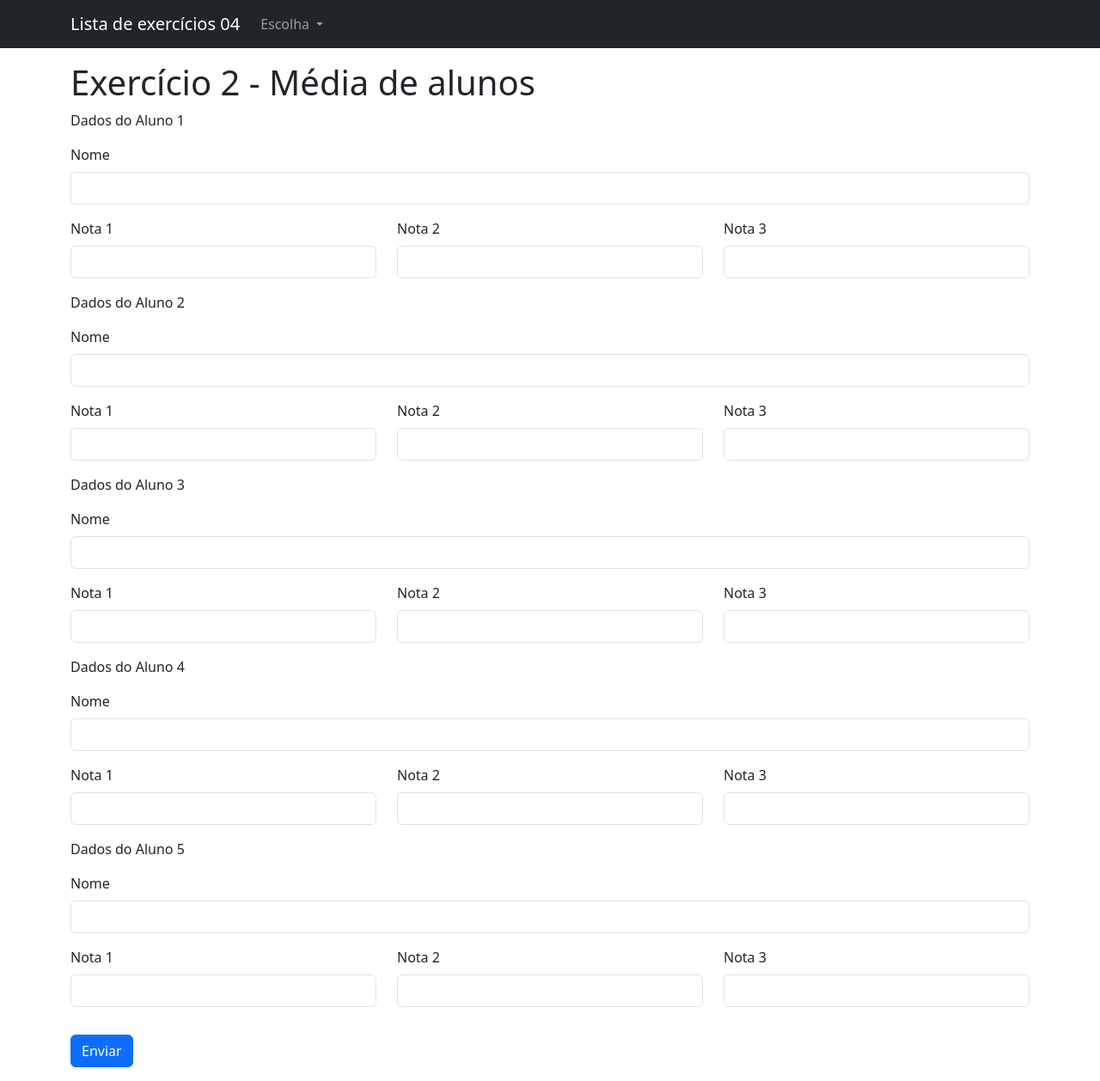
After one commit to moreiragusta28/Eletiva-LP4, a PHP site: page /exercicio_02.php in a window 1280 px wide. The commit adds this page. Shown: the whole page at 86% size. Run offline with PHP 8.4, Linux system fonts and the light colour scheme.

Commit message:
Exercício 02 e correção do nome do formulário do ex1

```diff
--- a/LISTA DE EXERCICIOS 4/exercicio_01.php
+++ b/LISTA DE EXERCICIOS 4/exercicio_01.php
@@ -2,7 +2,7 @@
 include("cabecalho.php");
 ?>
 
-<h1>Exercício 1</h1>
+<h1>Exercício 1 - Cadastro nome e telefone</h1>
 <form method="post">
     <?php for ($i = 1; $i <= 5; $i++): ?>
         <p>Contato <?= $i ?></p>
--- /dev/null
+++ b/LISTA DE EXERCICIOS 4/exercicio_02.php
@@ -0,0 +1,58 @@
+<?php
+include("cabecalho.php");
+?>
+
+<h1>Exercício 2 - Média de alunos</h1>
+<form method="post">
+    <?php for ($i = 1; $i <= 5; $i++): ?>
+        <p>Dados do Aluno <?= $i ?></p>
+        <div class="row inline-row mb-3">
+            <div class="col-md-12">
+                <label for="nome[]" class="form-label">Nome</label>
+                <input type="text" id="nome[]" name="nome[]" class="form-control" required="">
+            </div>
+        </div>
+        <div class="row inline-row mb-3">
+            <div class="col-md-4">
+                <label for="nota1[]" class="form-label">Nota 1</label>
+                <input type="number" id="nota1[]" name="nota1[]" class="form-control" step="0.1" required="">
+            </div>
+            <div class="col-md-4">
+                <label for="nota2[]" class="form-label">Nota 2</label>
+                <input type="number" id="nota2[]" name="nota2[]" class="form-control" step="0.1" required="">
+            </div>
+            <div class="col-md-4">
+                <label for="nota[]" class="form-label">Nota 3</label>
+                <input type="number" id="nota3[]" name="nota3[]" class="form-control" step="0.1" required="">
+            </div>
+        </div>
+    <?php endfor; ?>
+    <button type="submit" class="btn btn-primary mt-3">Enviar</button>
+</form>
+
+<?php
+if ($_SERVER['REQUEST_METHOD'] == 'POST') {
+    $nomes = $_POST['nome'];
+    $notas1 = $_POST['nota1'];
+    $notas2 = $_POST['nota2'];
+    $notas3 = $_POST['nota3'];
+
+    $alunos = [];
+
+    for ($i = 0; $i < 5; $i++) {
+        $nome = $nomes[$i];
+        $media = ($notas1[$i] + $notas2[$i] + $notas3[$i]) / 3;
+
+        $alunos[$nome] = $media;
+    }
+
+    arsort($alunos); // ordena o mapa pelos valores da maior para a menor
+
+    echo "<hr><h3>Lista de Alunos e Médias</h3>";
+    foreach ($alunos as $nome => $media) {
+        echo "$nome: Média ".number_format($media, 2, ',', '.')."</p>";
+    }
+}
+
+include("rodape.php");
+?>
```
